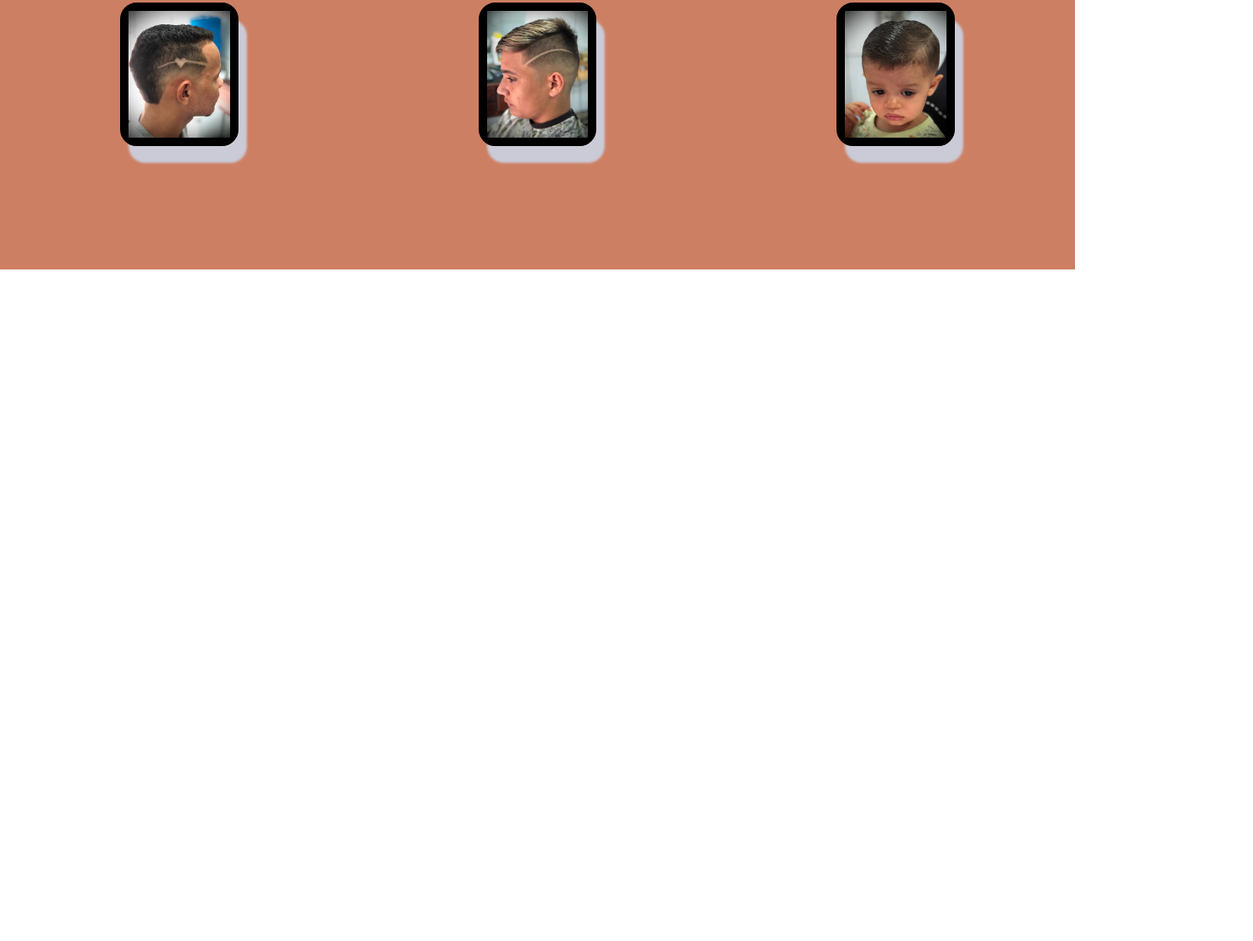
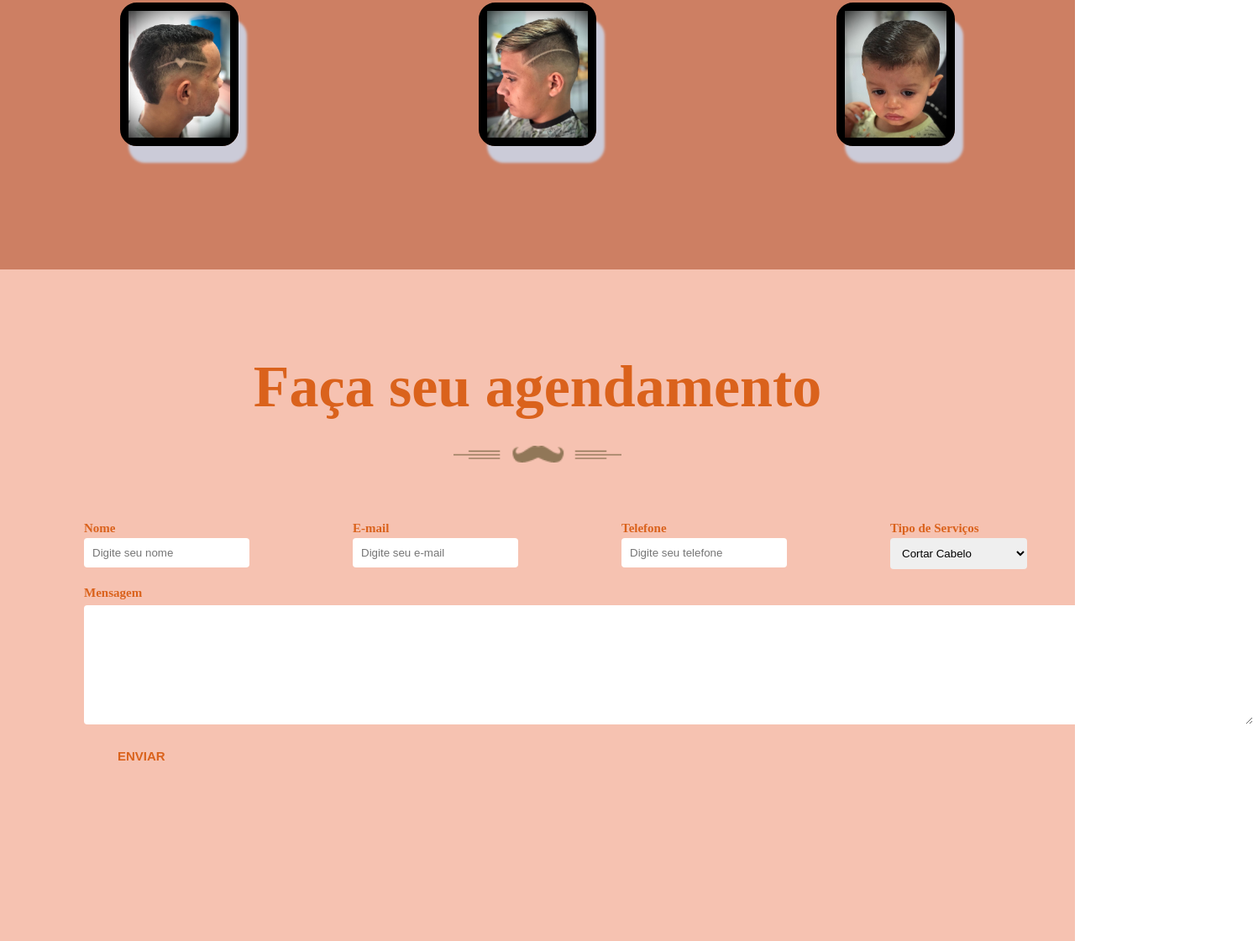
Before and after one commit to jesseprogran/barbearia-silas, a plain HTML site: page index.html in a window 1280 px wide. Shown: the part 2510-3631 px from the top of the page at 84% size, 1492 px wide, since content can reach past the window. Before the commit the page ends 2831 px from the top, so only its background shows below. Drawn offline with Linux system fonts and the light colour scheme.

Commit message:
Foi feito a seção de Agendamento

```diff
--- a/Css/style.css
+++ b/Css/style.css
@@ -178,3 +178,83 @@ img {
 .galeria .galeria-principal div img {
   width: 100%;
 }
+
+/***** AGENDAMENTO ****/
+
+.agendamento {
+  padding: 100px 0;
+  background-color: rgb(246, 194, 177);
+  height: 100vh;
+}
+
+.agendamento h2 {
+  text-align: center;
+  color: rgb(218, 98, 28);
+  font-weight: 700;
+  font-size: 70px;
+  margin-bottom: 30px;
+}
+
+.agendamento img {
+  margin: 0 auto;
+  display: block;
+}
+
+.agendamento form {
+  margin-top: 70px;
+}
+
+.agendamento .dados-pessoais {
+  display: flex;
+  justify-content: space-between;
+  margin-bottom: 20px;
+}
+
+.agendamento  .wrapper {
+  width: 100%;
+  margin-left: 100px;
+}
+
+
+.agendamento  label {
+  display: block;
+  color: rgb(218, 98, 28);
+  font-size: 15px;
+  font-weight: bold;
+  margin-bottom: 3px;
+}
+
+.agendamento .dados-pessoais input,
+.agendamento .dados-pessoais select,
+.agendamento  textarea {
+  padding: 10px;
+  outline: none;
+  border: none;
+  border-radius: 4px;
+}
+
+textarea {
+  width: 174vh;
+  height: 142px;
+  margin-top: 3px;
+}
+
+.agendamento button {
+  background: transparent;
+  color: rgb(218, 98, 28);
+  padding: 15px 40px;
+  border: none;
+  margin-top: 10px;
+  margin-left: 100px;
+  cursor: pointer;
+  font-size: 15px;
+  font-weight: bold;
+  border-radius: 4px;
+  text-transform: uppercase;
+
+}
+
+.agendamento button:hover {
+  color: #ed972d;
+  background: #5e4f3c;
+}
--- a/index.html
+++ b/index.html
@@ -128,5 +128,47 @@
       </div>
     </div>
   </section>
+
+  <section class="agendamento">
+    <div class="container">
+      <h2>Faça seu agendamento</h2>
+      <img class="bigode3" src="./images/bigode2.png" alt="Faça seu agendamento">
+
+      <form>
+        <div class="dados-pessoais">
+          <div class="wrapper">
+            <label>Nome</label>
+            <input type="text" placeholder="Digite seu nome">
+          </div>
+
+          <div class="wrapper">
+            <label>E-mail</label>
+            <input type="text" placeholder="Digite seu e-mail">
+          </div>
+
+          <div class="wrapper">
+            <label>Telefone</label>
+            <input type="text" placeholder="Digite seu telefone">
+          </div>
+
+          <div class="wrapper">
+            <label>Tipo de Serviços</label>
+            <select>
+              <option value="">Cortar Cabelo</option>
+              <option value="">Cortar Cabelo/Barba</option>
+            </select>
+          </div>
+        </div>
+
+        <div class="wrapper">
+          <label>Mensagem</label>
+          <textarea></textarea>
+        </div>
+
+        <button>Enviar</button>
+      </form>
+    </div>
+
+  </section>
 </body>
 </html>
```
